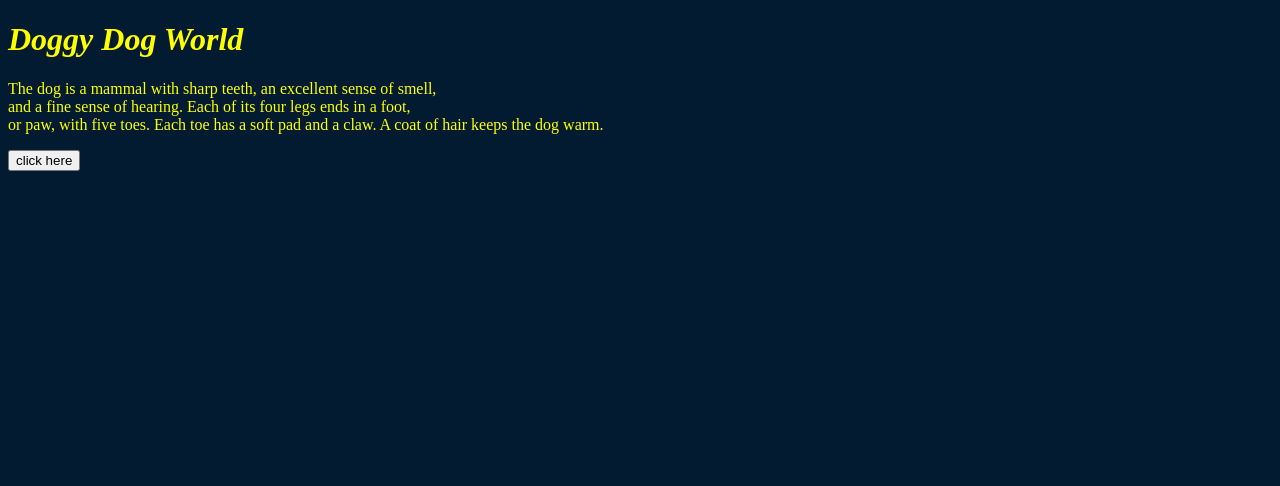
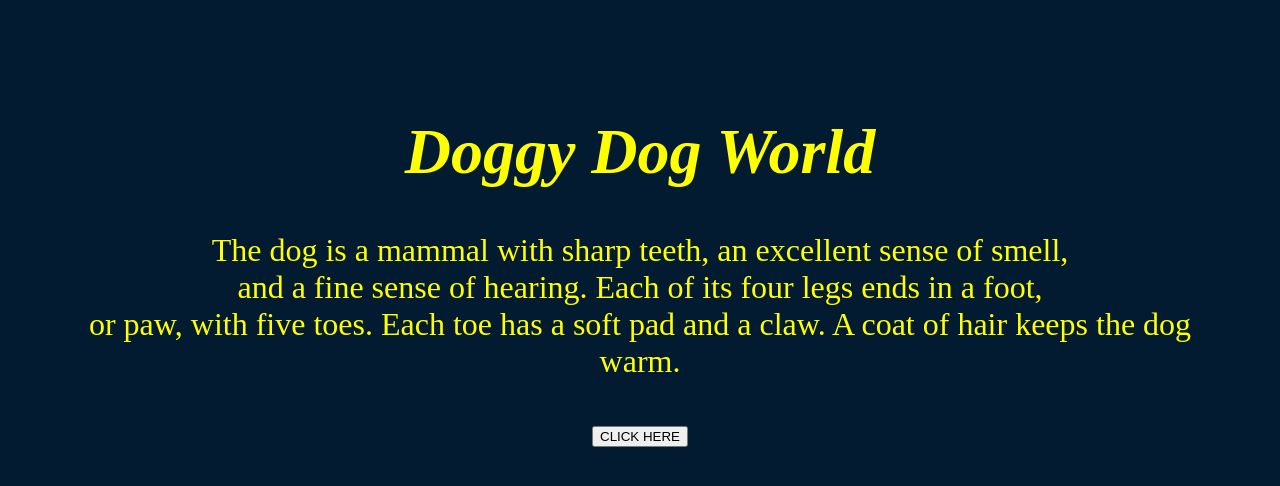
Before and after one commit to Dtan713/sba308a, a plain HTML site: page index.html in a window 1280 px wide. Drawn offline with Linux system fonts and the light colour scheme.

Commit message:
adding more css styling to it

```diff
--- a/index.html
+++ b/index.html
@@ -7,12 +7,14 @@
     <title>Doggy Dog World</title>
 </head>
 <body>
+    <center>
     <h1>Doggy Dog World</h1>
+    <marguee>
     <p>
         The dog is a mammal with sharp teeth, an excellent sense of smell, <br>and a fine sense of hearing. Each of its four legs ends in a foot,<br> or paw, with five toes. Each toe has a soft pad and a claw. A coat of hair keeps the dog warm.
     </p>
 
-    <button> click here </button>
+    <button> CLICK HERE </button>
     <div id= "images"> </div>
 
     <script type= "module" src="app.js"></script>
--- a/style.css
+++ b/style.css
@@ -1,14 +1,23 @@
 body {
     background-color: rgb(2, 27, 49);
     color: yellow;
+    font-size: xx-large;
+    padding: 5%
+
+
+;
 
 
 }
-header {
+head {
     color:rgb(2, 27, 49)
 }
 
 h1 {
     color: yellow;
     font-style: oblique;
+    border-radius: 5%;
+
+
+
 }
```
